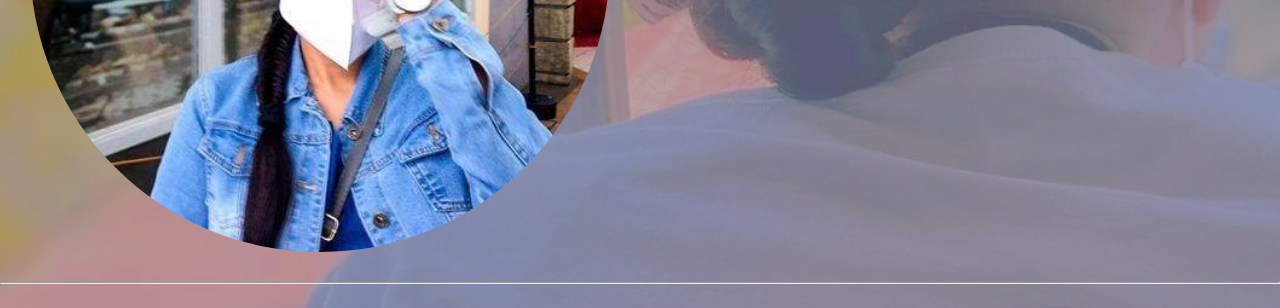
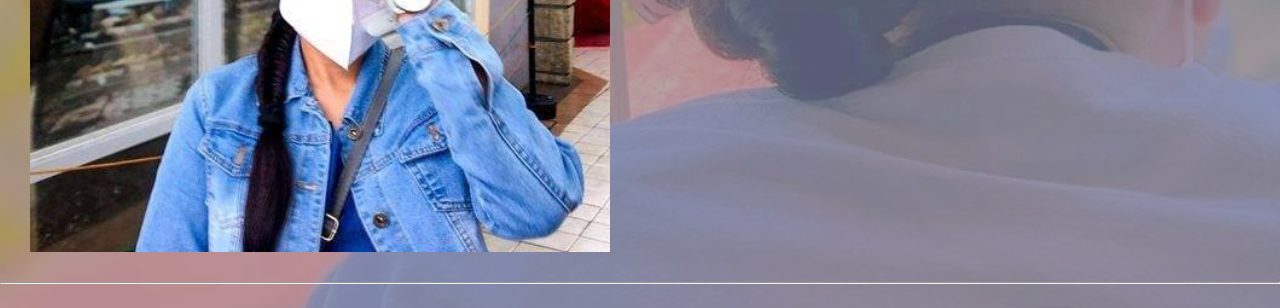
Before and after one commit to crise-bot/mid-proj, a plain HTML site: page features/profile.html in a window 1280 px wide. Shown: the part 418-726 px from the top of the page. Drawn offline with Linux system fonts and the light colour scheme.

Commit message:
new update again

```diff
--- a/features/profile.html
+++ b/features/profile.html
@@ -3,7 +3,7 @@
     <meta charset="UTF-8">
     <meta http-equiv="X-UA-Compatible" content="IE=edge">
     <meta name="viewport" content="width=, initial-scale=1.0">
-    <link rel="stylesheet" href="/css/style.css">
+    <!-- <link rel="stylesheet" href="/css/style.css"> -->
     <link rel="stylesheet" href="/css/profile.css">
     <title> Criselda Mondares </title>
     <link rel="stylesheet" href="https://cdnjs.cloudflare.com/ajax/libs/font-awesome/4.7.0/css/font-awesome.min.css">
```
